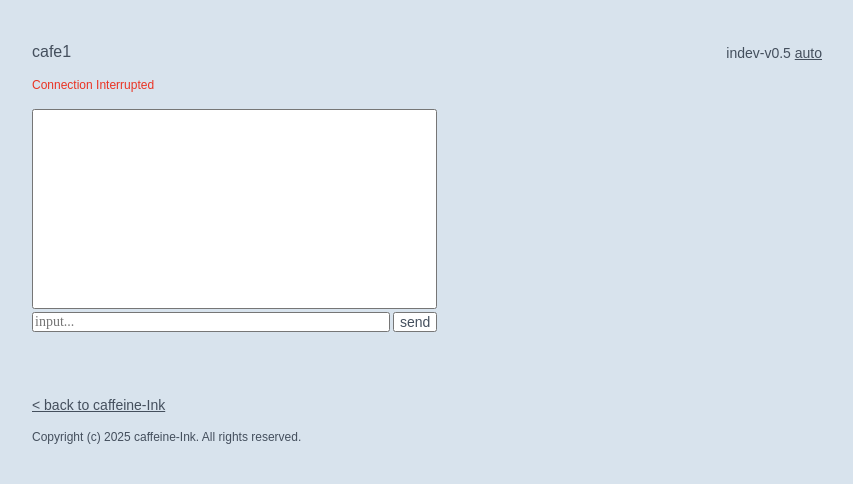
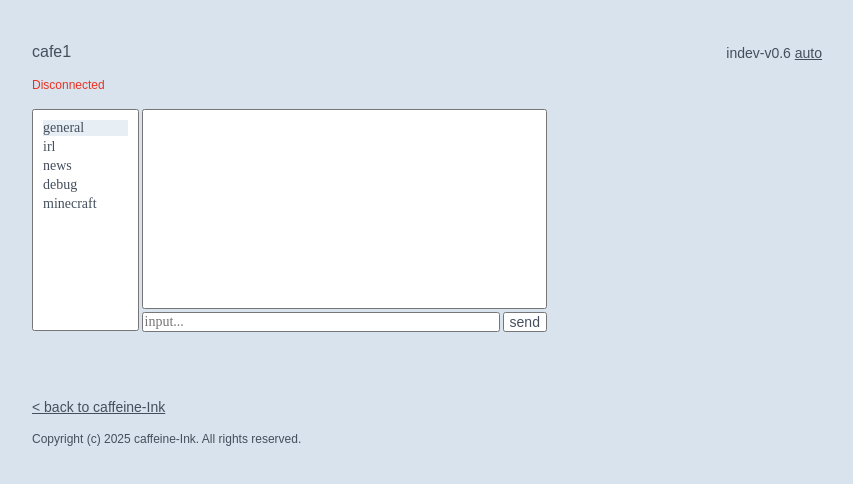
Before and after one commit to khangaiNgaan/chatroom, a website: page public/index.html in a window 1280 px wide. Shown: the whole page, without its empty margins (208-1061 px from the left). Drawn offline with Linux system fonts and the light colour scheme; a web font is replaced by a local one.

Commit message:
indev-v0.6: chatrooms
Introducing multiple chatrooms.

```diff
--- a/public/css/style.css
+++ b/public/css/style.css
@@ -18,15 +18,12 @@
     U+2700-27AF, /*装饰符号*/
     U+25A0-25FF, /*几何*/
 
-    /* normal emoji */
+    U+2300-23FF, /* ⌚ ⏩ 等 */
+    U+24C2,      /* Ⓜ */
+    U+2934-2935, /* ⤴ ⤵ */
+    U+2B00-2BFF, /* ⚫ ⚪ ⭐ ⬛ ⬜ */
 
-    /* 6. 其他常用 Emoji 相关的符号区块 */
-    U+2300-23FF, /* 包含手表 ⌚、快进 ⏩ 等 */
-    U+24C2,      /* Ⓜ Letter M */
-    U+2934-2935, /* ⤴ ⤵ */
-    U+2B00-2BFF, /* 包含 ⚫ ⚪ ⭐ ⬛ ⬜ */
-
-    /* 7. 所有辅助平面 (Astral Planes) */
+    /* 辅助平面 Astral Planes */
     U+1F000-10FFFF;
 }
 
@@ -105,6 +102,36 @@ body {
     font-size: 14px;
 }
 
+#room-list {
+    height: 221.5px;
+    width: 120px;
+    margin-bottom: 3px;
+    background-color: var(--chat-bg-color);
+    border: 1px solid var(--border-color);
+    border-radius: 2.5px;
+    overflow-y: scroll;
+    overflow-x: hidden;
+    padding: 10px;
+    box-sizing: border-box;
+    font-variant-emoji: text;
+    font-family: 'unifont', 'unifont-upper';
+    font-size: 14px;
+}
+
+.room-item {
+  cursor: pointer;
+  margin-bottom: 3px;
+}
+
+.room-item:hover {
+  background-color: var(--message-bg-color);
+}
+
+/* 当前选中的房间高亮 */
+.room-item.active {
+  background-color: var(--message-bg-color);
+}
+
 .message {
     margin-bottom: 5px;
     padding: 0px 0px;
@@ -117,6 +144,10 @@ body {
     box-shadow: none;
     text-align: center;
     width: 100%;
+}
+
+input::placeholder {
+    color: var(--border-color);
 }
 
 button {
@@ -161,6 +192,13 @@ input[type="text"] {
 
 input:focus {
     outline: none;
+}
+
+.connection-status {
+    font-family: 'unifont', sans-serif;
+    font-size: 12px;
+    color: var(--border-color);
+    text-align: left;
 }
 
 .title-Index {
--- a/public/index.html
+++ b/public/index.html
@@ -36,15 +36,21 @@
         <div class="content">
           <div class="header">
           <span class="title">cafe1</span>
-          <span class="date">indev-v0.5 <a href="#" id="darkModeButton">auto</a></span>
+          <span class="date">indev-v0.6 <a href="#" id="darkModeButton">auto</a></span>
           </div>
-          <p id="status" class="novel" style="text-align: left; color: #888; font-size: 12px;">connecting...</p>
-          <div id="chat-window">
+          <p id="status" class="connection-status">connecting...</p>
+          <div style="display: flex; gap: 3px; width: 100%;">
+            <div id="room-list">
+            </div>
+            <div style="display: flex; flex-direction: column; width: 100%;">
+              <div id="chat-window">
+              </div>
+              <form id="chat-form">
+              <input type="text" id="message-input" placeholder="input..." autocomplete="off" />
+              <button type="submit">send</button>
+              </form>
+            </div>
           </div>
-          <form id="chat-form">
-          <input type="text" id="message-input" placeholder="input..." autocomplete="off" />
-          <button type="submit">send</button>
-          </form>
           <br>
           <p class="highlight"></p>
           <p></p>
--- a/public/scripts/client.js
+++ b/public/scripts/client.js
@@ -1,54 +1,129 @@
 // 1. 获取元素
 const chatWindow = document.getElementById('chat-window');
 const chatForm = document.getElementById('chat-form');
+const roomList = document.getElementById('room-list');
 const messageInput = document.getElementById('message-input');
 const statusText = document.getElementById('status');
 
-// 2. 连接 WebSocket
-const protocol = window.location.protocol === 'https:' ? 'wss:' : 'ws:';
-const host = window.location.host;
-const wsUrl = `${protocol}//${host}/websocket`;
+const ROOMS = ["general", "irl", "news", "debug", "minecraft"];
+const ROOM_PLACEHOLDERS = {
+    "general": "input...",
+    "irl": "life with gas meter...",
+    "news": "what's happening...",
+    "debug": "debug the world...",
+    "minecraft": "baked potatoes...",
+};
 
-console.log("正在连接:", wsUrl);
-let ws = new WebSocket(wsUrl);
+let currentSocket = null;
+let currentRoom = "general";
 
-// WebSocket 事件
+function init() {
+    renderRoomList();
+    joinRoom(currentRoom);
+}
 
-ws.onopen = () => {
+function renderRoomList() {
+    roomList.innerHTML = "";
+
+    ROOMS.forEach(roomName => {
+    const div = document.createElement("div");
+    div.textContent = roomName;
+    div.className = "room-item";
+    div.dataset.room = roomName; // 保存房间名
+
+    // 点击事件
+    div.addEventListener("click", () => {
+      if (currentRoom !== roomName) {
+        joinRoom(roomName);
+      }
+    });
+
+    roomList.appendChild(div);
+  });
+
+}
+
+function joinRoom(roomName) {
+  // 1. 如果已有连接，先断开
+  if (currentSocket) {
+    console.log(`断开 ${currentRoom} 的连接...`);
+    currentSocket.close();
+  }
+
+  // 2. 更新 UI 状态
+  currentRoom = roomName;
+  updateActiveRoomUI(roomName);
+
+  messageInput.placeholder = ROOM_PLACEHOLDERS[roomName] || "input...";
+
+  // 3. 清空聊天界面
+  chatWindow.innerHTML = "";
+  statusText.innerText = "Connecting...";
+  statusText.style.color = "var(--border-color)";
+
+  // 4. 建立新连接
+  const protocol = window.location.protocol === "https:" ? "wss:" : "ws:";
+  const wsUrl = `${protocol}//${window.location.host}/websocket/${roomName}`;
+
+  currentSocket = new WebSocket(wsUrl);
+
+  // 5. 绑定事件监听
+  setupSocketListeners(currentSocket);
+}
+
+function updateActiveRoomUI(activeRoom) {
+  const items = document.querySelectorAll(".room-item");
+  items.forEach(item => {
+    if (item.dataset.room === activeRoom) {
+      item.classList.add("active");
+    } else {
+      item.classList.remove("active");
+    }
+  });
+}
+
+
+// WebSocket 事件监听绑定函数
+function setupSocketListeners(socket) {
+  socket.onopen = () => {
     console.log("连接成功");
     statusText.innerText = "Connected";
     statusText.style.color = "var(--connection-green)";
-};
+  };
 
-ws.onmessage = (event) => {
-    // 收到别人的消息
+  socket.onmessage = (event) => {
     console.log("收到:", event.data);
     addMessage("anonymous", event.data, "received");
-};
+  };
 
-ws.onclose = () => {
-    statusText.innerText = "Connection Interrupted";
+  socket.onclose = () => {
+    statusText.innerText = "Disconnected";
     statusText.style.color = "var(--connection-red)";
-};
+  };
+
+  socket.onerror = (error) => {
+    console.error("WebSocket 错误:", error);
+  };
+}
+
 
 // 核心函数：发送逻辑
-
 chatForm.addEventListener('submit', (e) => {
     e.preventDefault(); // 阻止页面刷新
 
     const text = messageInput.value;
-    if (!text) return; // 如果是空的就不发
+    if (!text) return; // 如果是空的则不发送
 
-    // 不等服务器回应，直接显示在发送者屏幕上
+    // 不等服务器回应，直接显示在发送者屏幕上，乐观 UI
     addMessage("me", text, "sent");
 
-    // 3. 发送给服务器 (如果连接正常)
-    if (ws.readyState === WebSocket.OPEN) {
-        ws.send(text);
+    // 发送给服务器 (如果连接正常)
+    if (currentSocket.readyState === WebSocket.OPEN) {
+        currentSocket.send(text);
         console.log("已发送:", text);
     } else {
         console.warn("未连接，无法发送");
-        alert("Connection Interrupted");
+        alert("Not connected to the server.");
     }
 
     // 清空输入框
@@ -92,3 +167,5 @@ function addMessage(sender, text, type) {
     chatWindow.appendChild(div);
     chatWindow.scrollTop = chatWindow.scrollHeight;
 }
+
+init();
```
Also changed, not shown: src/server.js (+12 -3 lines).
